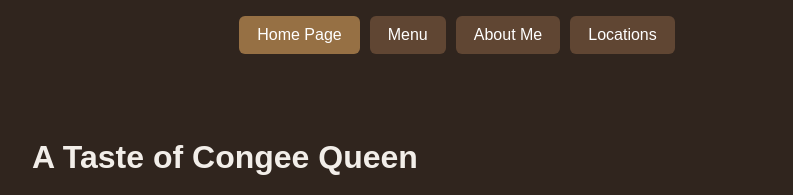
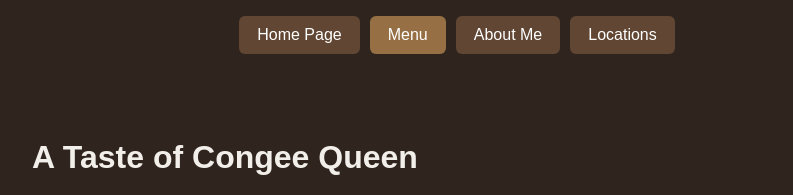
Before and after one commit to Jayden37202/Website, a plain HTML site: page page2.html in a window 1280 px wide. Shown: the top 195 px of the page, without its empty margins (183-976 px from the left). Drawn offline with Linux system fonts and the light colour scheme.

Commit message:
Update page2.html

```diff
--- a/page2.html
+++ b/page2.html
@@ -108,8 +108,8 @@
 </head>
 <body>
   <nav class="tab-buttons" aria-label="Page navigation">
-    <a class="tab-btn active" href="index.html" aria-current="page">Home Page</a>
-    <a class="tab-btn" href="page2.html">Menu</a>
+    <a class="tab-btn" href="index.html">Home Page</a>
+    <a class="tab-btn active" href="page2.html" aria-current="page">Menu</a>
     <a class="tab-btn" href="page3.html">About Me</a>
         <a class="tab-btn" href="Location.html">Locations</a>
   </nav>
```
